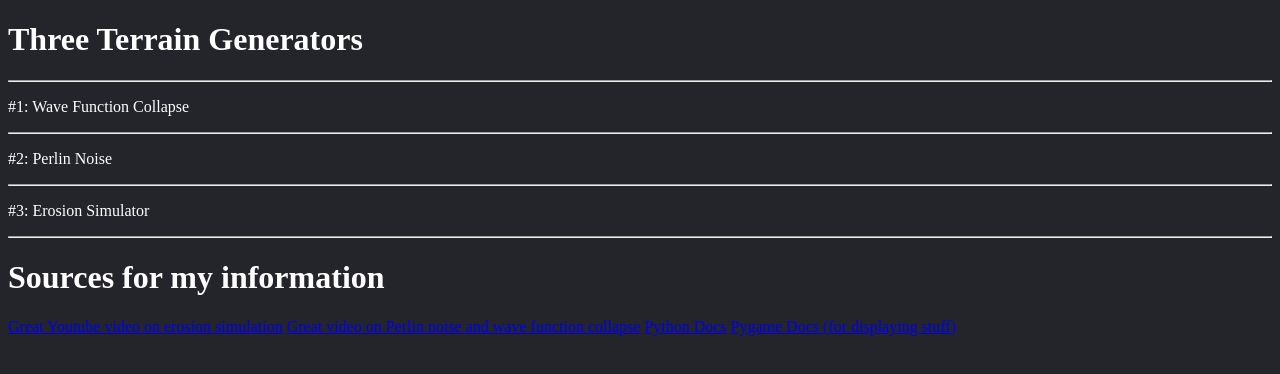
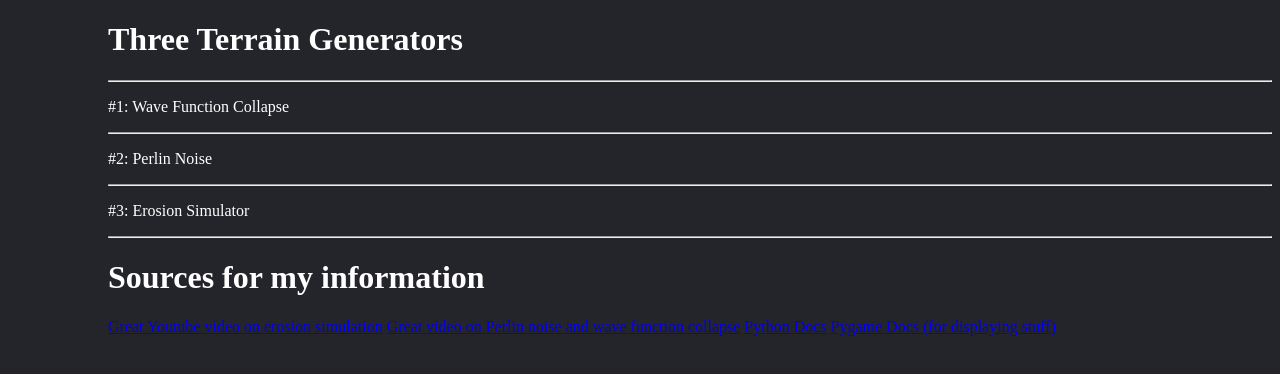
Before and after one commit to simonm6710-create/terrain-examples, a plain HTML site: page index.html in a window 1280 px wide. Drawn offline with Linux system fonts and the light colour scheme.

Commit message:
Update style.css

```diff
--- a/style.css
+++ b/style.css
@@ -13,3 +13,7 @@ p {
 hr {
   background-color: white;
 }
+
+.offset {
+  margin-left: 100px;
+}
```
